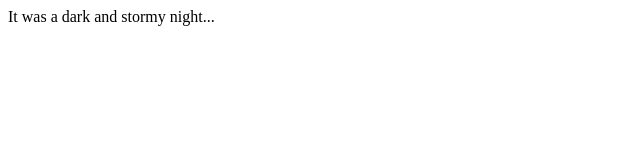
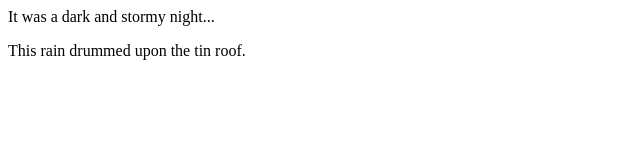
Before and after one commit to JMGoebel/fireside-story, a plain HTML site: page index.html in a window 1280 px wide. Shown: the whole page, without its empty margins (0-640 px from the left). Drawn offline with Linux system fonts and the light colour scheme.

Commit message:
added second line of story

```diff
--- a/index.html
+++ b/index.html
@@ -1,5 +1,6 @@
 <html>
     <body>
         <p>It was a dark and stormy night...</p>
+        <p>This rain drummed upon the tin roof.</p>
     </body>
 </html>
```
